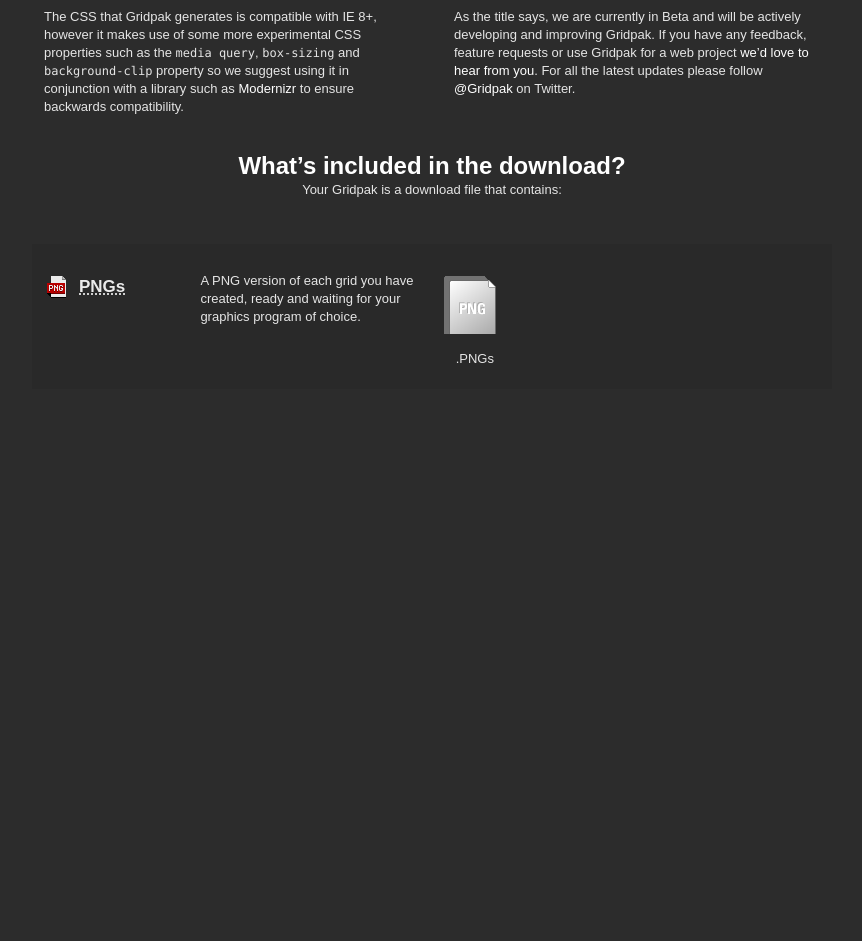
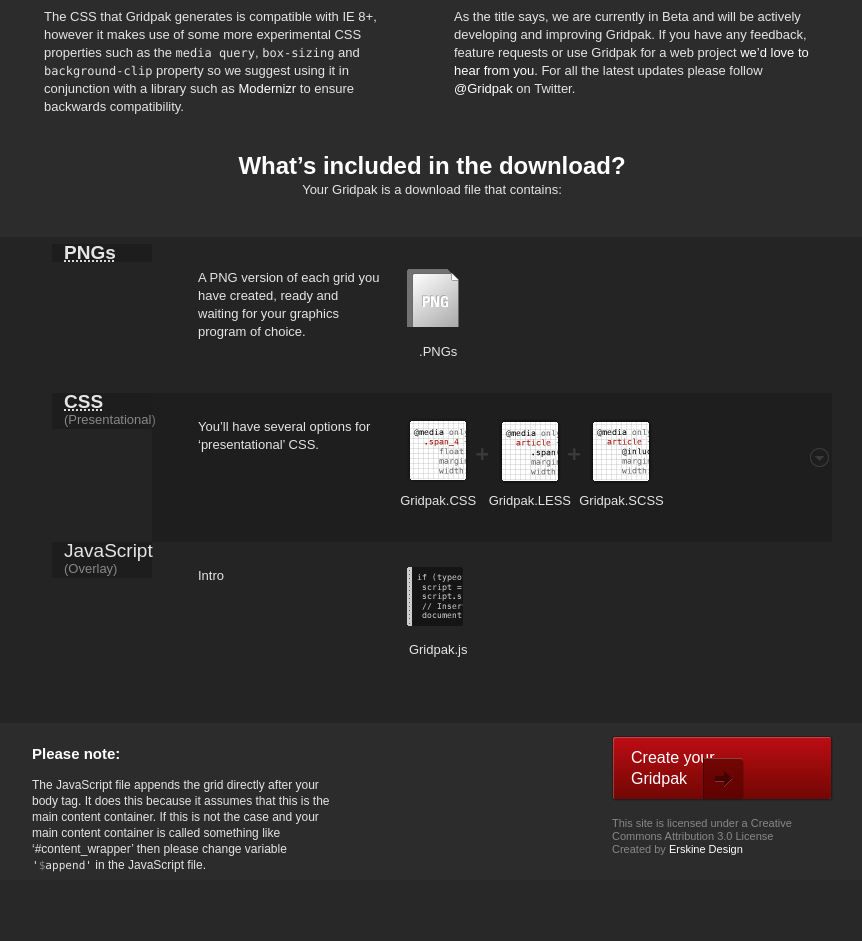
Before and after one commit to erskinedesign/ed.gridpak, a Django app: template templates/grids/about.html in a window 1280 px wide. Shown: the part 882-1823 px from the top of the page, without its empty margins (208-1070 px from the left). After the commit the page ends 1754 px from the top, so only its background shows below. Run offline with Django 3.2, Linux system fonts and the light colour scheme; the template is opened without the code that fills it, so the values that code supplies are empty; some libraries are stand-ins or nearby versions.

Commit message:
about page

```diff
--- a/static/css/screen.css
+++ b/static/css/screen.css
@@ -1337,6 +1337,7 @@ footer .please_note p {
 	background:#242424;
 	margin:0 -40px;
 	padding:0 40px;
+	width: 100%;
 }
 
 header.included_header {
@@ -1351,9 +1352,6 @@ header.included_header h2 {
 	line-height:1.2em;
 }
 
-
-
-
 .included_image_wrapper p {
 	text-align:center;
 	font-size:0.923076923em;
@@ -1362,55 +1360,68 @@ header.included_header h2 {
 .included dl {
 	position:relative;
 }
+
 .included dt {
-	position:absolute;
-	font-size:1.307692308em; /* 17 / 13 */
-	line-height:1em;
-	font-weight:600;
-	color:#fff;
-	padding:34px 14px 14px 47px;
-	background:url(../images/site/icons/gridpak-sprite.png) no-repeat 15px -1124px;
-}
+	width: 15%;
+	float: left;
+	font-size: 1.461538462em;
+	border:0px solid rgba(0,0,0,0);
+	border-left-width:20px;
+	padding:0 12px;
+    -webkit-box-sizing:border-box;
+    -moz-box-sizing:border-box;
+    box-sizing:border-box;
+    -moz-background-clip:padding-box !important;
+    -webkit-background-clip:padding-box !important;
+    background-clip:padding-box !important;
+    background: rgba(0,0,0,0.20);
+}
+
+.included dt abbr {
+	font-weight: 600;
+}
+
 .included dt.png {
-	background-position:15px -1128px;
+	background-position:15px -1135px;
 }
 .included dt.css {
-	background-position:15px -1237px;
+	background-position:15px -1242px;
 }
 .included dt.js {
-	background-position:15px -1357px;
+	background-position:15px -1365px;
 }
 .included dt small {
-	font-size:.764705882em; /* 13 / 17 */
+	font-size:.684210526em; /* 13 / 17 */
 	color:#888;
 	display:block;
 	clear:both;
 }
 .included dd {
-	padding:32px 14px 0 14px;
+	padding:25px 14px 0 14px;
 	min-height:56px;
-    background:rgba(0,0,0,0.08);
     overflow:hidden;
     position:relative;
 }
 .included dd.expands {
-	background-color:rgba(0,0,0,0.22);
+	background-color:rgba(0,0,0,0.18);
 }
 .included dd.expands p.expand {
 	margin:0;
 	padding:0;
 	min-height:0;
+	float: right;
+	right:20px;
+	top:54px;
+	width:22px;
+	height:22px;
+	position: absolute;
 }
 .included dd.expands p.expand a {
-	position:absolute;
 	display:block;
-	right:30px;
-	background:url(../images/site/icons/gridpak-sprite.png) no-repeat 0 -2410px;
-	top:57px;
-	width:19px;
-	height:19px;
+	background:url(../images/site/icons/gridpak-sprite.png) no-repeat 0 -2409px;
+	width:22px;
+	height:22px;
 	text-indent:-999em;
-	overflow:hidden;
 }
 .included dd.expands p.expand a:hover {
 	background-position:0 -2550px;
@@ -1425,13 +1436,19 @@ header.included_header h2 {
 }
 
 .included dd > p {
-	margin-left:20%;
-	float:left;
-	display:block;
-   	min-height:3em;
-	width:28.8%;
-	position:relative;
-	top:-0.3em;
+	width: 35%;
+	padding:0 12px;
+	border:0px solid rgba(0,0,0,0);
+	border-left-width:20px;
+	padding:0 12px;
+    -webkit-box-sizing:border-box;
+    -moz-box-sizing:border-box;
+    box-sizing:border-box;
+    -moz-background-clip:padding-box !important;
+    -webkit-background-clip:padding-box !important;
+    background-clip:padding-box !important;
+    float: left;
+
 }
 .included dd > ul {
 	width:50%;
@@ -1484,7 +1501,6 @@ header.included_header h2 {
 	column-break-before:always;
 	column-break-after:avoid;
 }
-
 
 .about footer .call_to a.create {
 	font-family:ff-meta-web-pro, sans-serif;
--- a/templates/grids/about.html
+++ b/templates/grids/about.html
@@ -61,10 +61,11 @@
 				<p>Your Gridpak is a download file that contains:</p>
             </header>
 
+    		<div class="included_wrapper">
     		    <div class="included">
 
                 <dl>
-
+                    <div class="">
                         <dt class="png"><abbr title="Portable Network Graphics">PNGs</abbr></dt>
                         <dd>
                             <p>A PNG version of each grid you have created, ready and waiting for your graphics program of choice.</p>
@@ -72,7 +73,7 @@
                                 <li class="pngs">.PNGs</li>
                             </ul>
                         </dd>
-
+                    </div>
                     <dt class="css"><abbr title="Cascading Style Sheets">CSS</abbr><small>(Presentational)</small></dt>
                     <dd class="expands">
                         <p class="reveal">You&rsquo;ll have several options for &lsquo;presentational&rsquo; CSS.</p>
@@ -166,7 +167,8 @@
                     </dd>
                 </dl>
 
-            <div> <!-- // .included -->
+                </div> <!-- // .included -->
+            </div>
 
     		<footer>
     		    <div class="please_note">
```
Lines whose indentation alone changed are shown as unchanged.
